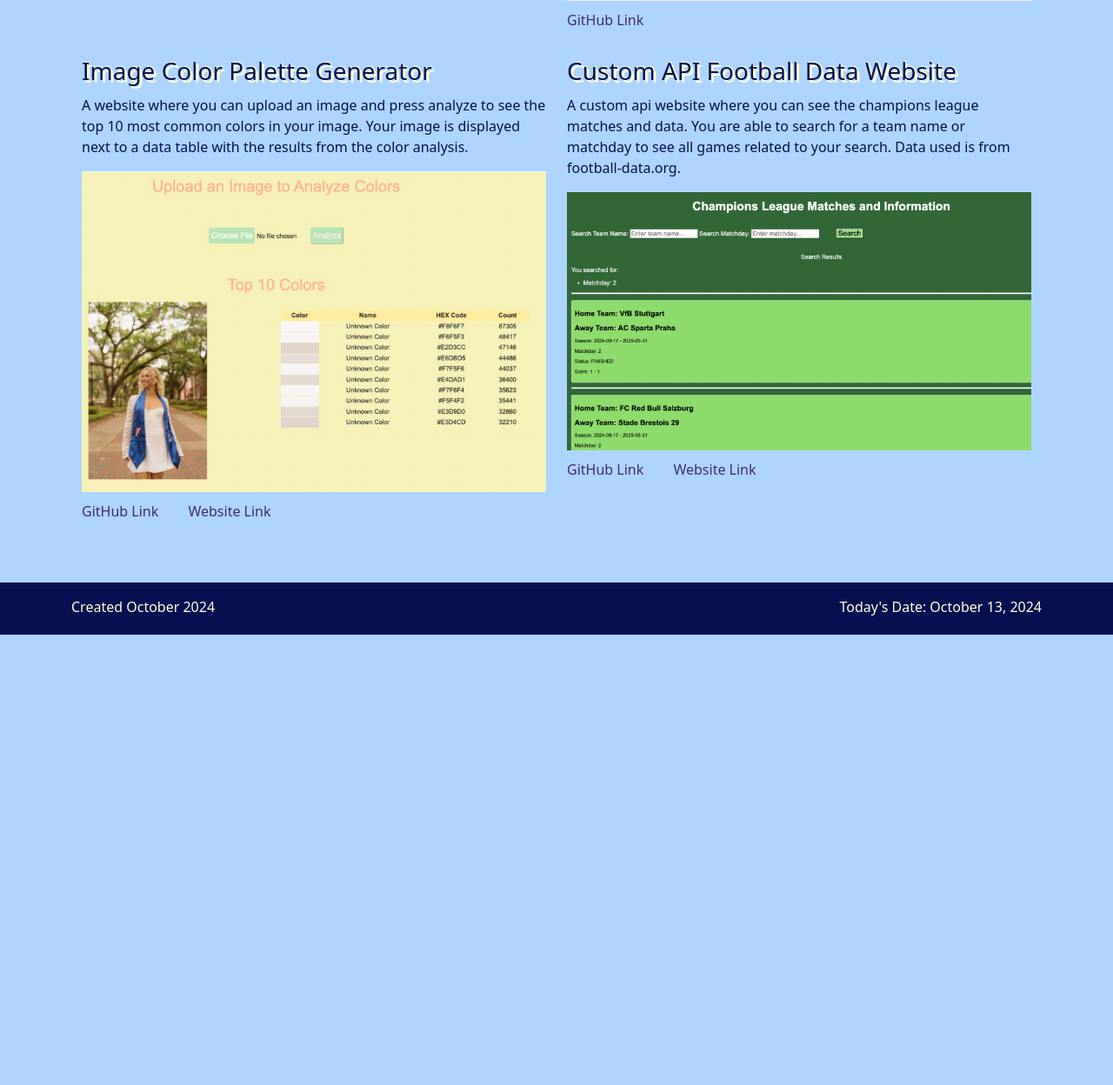
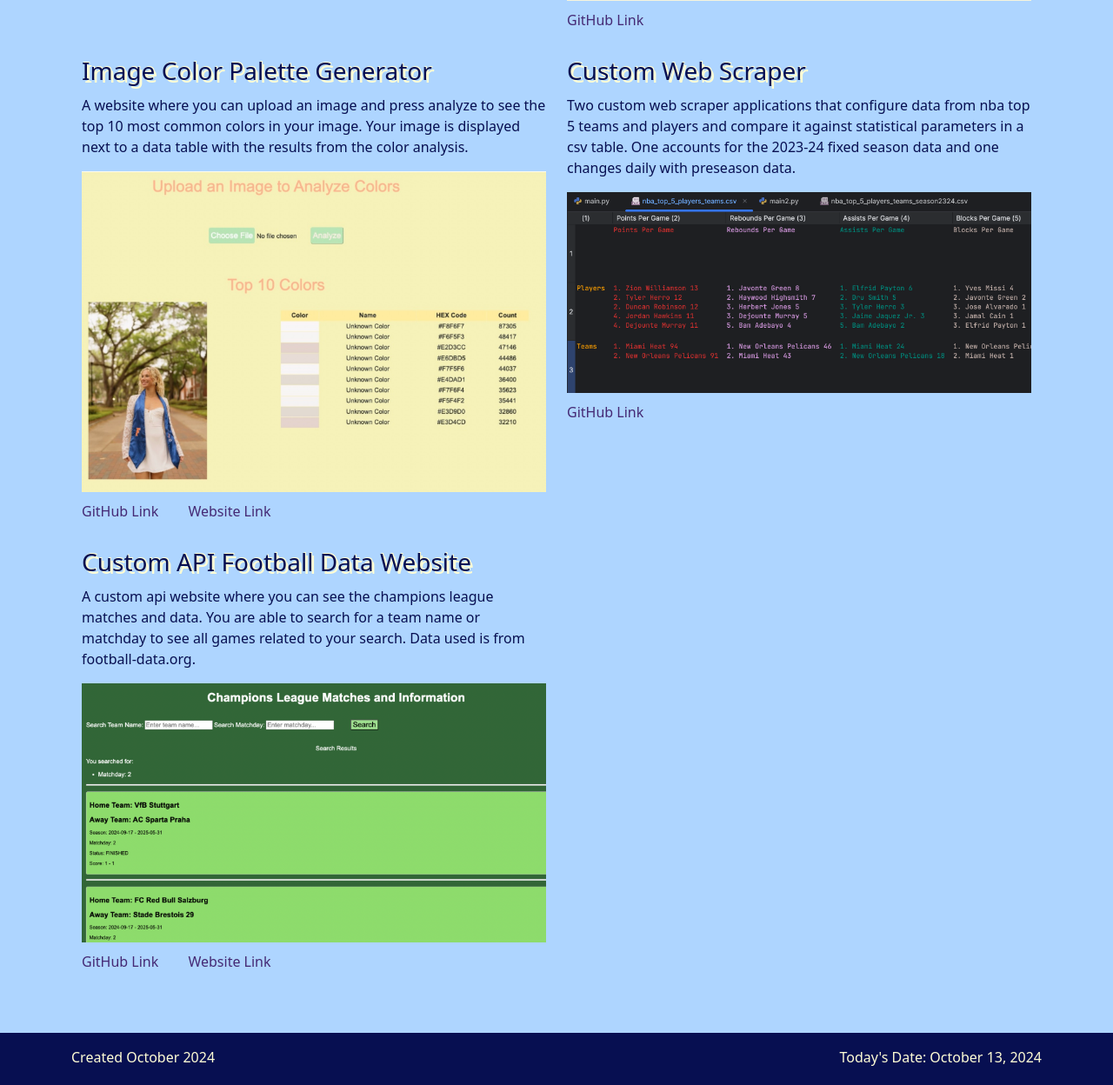
Before and after one commit to ellie-winer/PortfolioWebsite-Portfolio2, a Flask app: page / in a window 1280 px wide. Shown: the part 2794-4042 px from the top of the page at 87% size. Before the commit the page ends 3524 px from the top, so only its background shows below. Run offline with Flask 3, Linux system fonts and the light colour scheme; some libraries are stand-ins or nearby versions.

Commit message:
adding project 12

```diff
--- a/templates/index.html
+++ b/templates/index.html
@@ -72,6 +72,12 @@
             <a class="website-link" href="https://elliewinerimagetocolor.onrender.com">Website Link</a>
         </div>
         <div class="col-md-6">
+            <h3 class="main-title">Custom Web Scraper</h3>
+            <p class="subtitle">Two custom web scraper applications that configure data from nba top 5 teams and players and compare it against statistical parameters in a csv table. One accounts for the 2023-24 fixed season data and one changes daily with preseason data.</p>
+            <img src="{{ url_for('static', filename='/assets/project12.jpeg') }}" class="img-fluid">
+            <a class="project-link" href="https://github.com/ellie-winer/CustomWebScraper-Portfolio12">GitHub Link</a>
+        </div>
+        <div class="col-md-6">
             <h3 class="main-title">Custom API Football Data Website</h3>
             <p class="subtitle">A custom api website where you can see the champions league matches and data. You are able to search for a team name or matchday to see all games related to your search. Data used is from football-data.org.</p>
             <img src="{{ url_for('static', filename='/assets/project15.jpeg') }}" class="img-fluid">
```
Also changed, not shown: static/assets/project12.jpeg (added).
